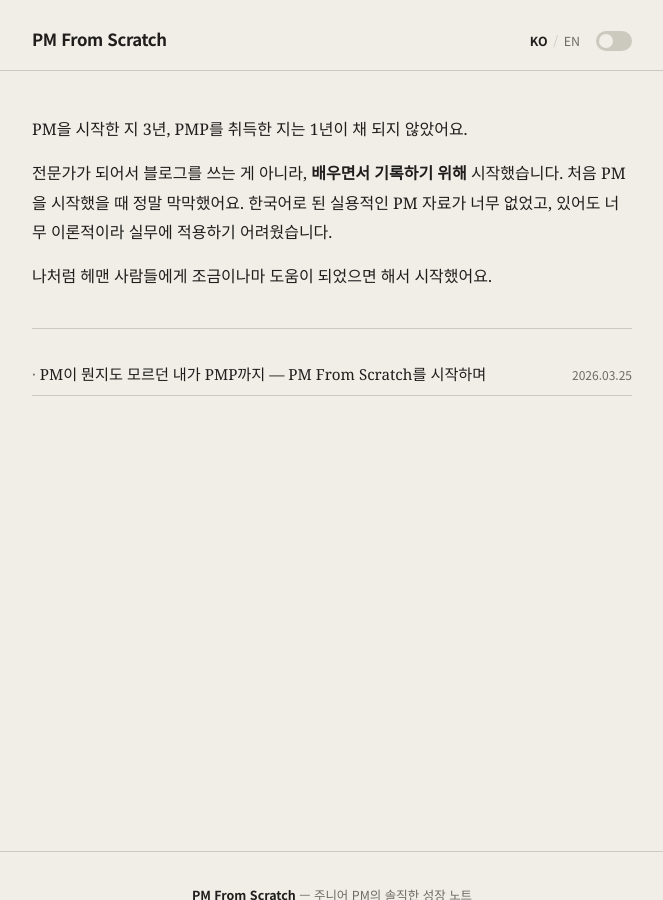
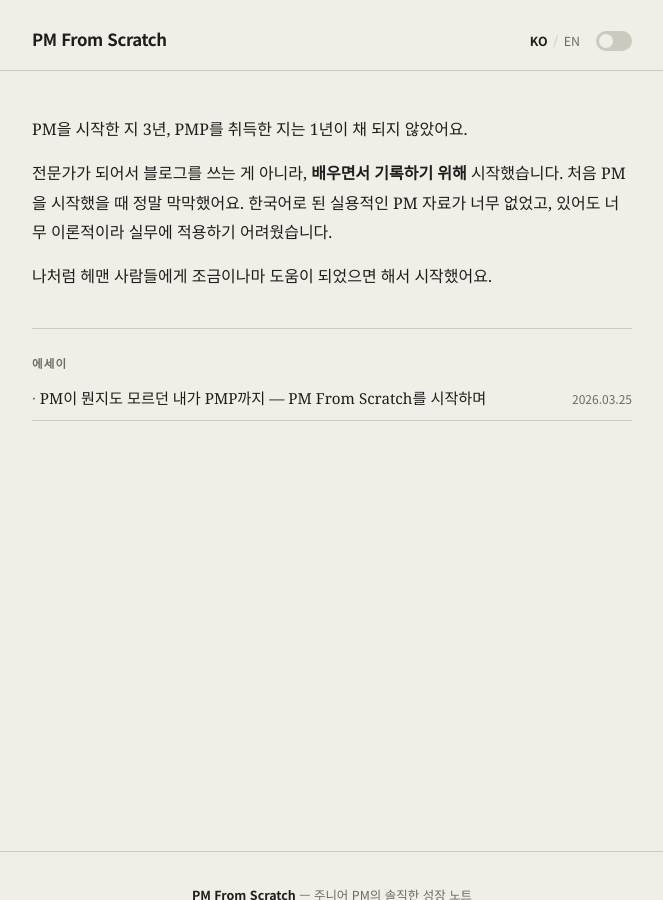
Before and after one commit to sumokmax-proj/pm-from-scratch, a Jekyll site: the page built from ko/index.html, in a window 1280 px wide and 900 px high. Shown: the whole window, without its empty margins (308-971 px from the left). Built offline with Jekyll 4.4.1, drawn with Linux system fonts in a browser that asks for light colours; some web fonts are replaced.

Commit message:
feat: category-based home layout (Essays / Short posts / Tutorials)
- Home page now groups posts by category with section headings
  styled like darioamodei.com (small caps, muted, uppercase)
- Category order: Essays → Short posts → Tutorials
- Sections only render when posts exist in that category
- Existing welcome post recategorized: fundamentals → essays
- New category slugs: essays, short-posts, tutorials
- Bilingual labels: KO 에세이/짧은 글/튜토리얼, EN Essays/Short posts/Tutorials

Co-Authored-By: Claude Sonnet 4.6 <noreply@anthropic.com>

```diff
--- a/_layouts/home.html
+++ b/_layouts/home.html
@@ -16,17 +16,41 @@ layout: default
   {% endif %}
 </div>
 
-{% if lang_posts.size > 0 %}
-  <ul class="post-list">
-    {% for post in lang_posts %}
-    <li class="post-list-item">
-      <a href="{{ post.url | relative_url }}">{{ post.title }}</a>
-      <span class="post-list-date">{{ post.date | date: "%Y.%m.%d" }}</span>
-    </li>
-    {% endfor %}
-  </ul>
-{% else %}
+{% if lang_posts.size == 0 %}
   <p class="no-posts">
     {% if page.lang == 'en' %}No posts yet. Check back soon!{% else %}아직 글이 없습니다. 곧 업데이트될 예정이에요!{% endif %}
   </p>
+{% else %}
+
+  {% assign category_list = "essays,short-posts,tutorials" | split: "," %}
+
+  {% for cat in category_list %}
+    {% assign cat_posts = lang_posts | where_exp: "p", "p.categories contains cat" %}
+    {% if cat_posts.size > 0 %}
+
+      <div class="post-section">
+        <h2 class="section-heading">
+          {% if cat == 'essays' %}
+            {% if page.lang == 'en' %}Essays{% else %}에세이{% endif %}
+          {% elsif cat == 'short-posts' %}
+            {% if page.lang == 'en' %}Short posts{% else %}짧은 글{% endif %}
+          {% elsif cat == 'tutorials' %}
+            {% if page.lang == 'en' %}Tutorials{% else %}튜토리얼{% endif %}
+          {% else %}
+            {{ cat }}
+          {% endif %}
+        </h2>
+        <ul class="post-list">
+          {% for post in cat_posts %}
+          <li class="post-list-item">
+            <a href="{{ post.url | relative_url }}">{{ post.title }}</a>
+            <span class="post-list-date">{{ post.date | date: "%Y.%m.%d" }}</span>
+          </li>
+          {% endfor %}
+        </ul>
+      </div>
+
+    {% endif %}
+  {% endfor %}
+
 {% endif %}
--- a/assets/css/main.scss
+++ b/assets/css/main.scss
@@ -133,6 +133,19 @@ img { max-width: 100%; height: auto; }
   margin-bottom: 0.9rem;
 }
 .home-profile p:last-child { margin-bottom: 0; }
+
+/* Post sections (Essays / Short posts / Tutorials) */
+.post-section { margin-bottom: 2.5rem; }
+
+.section-heading {
+  font-family: var(--font-sans);
+  font-size: 0.72rem;
+  font-weight: 700;
+  color: var(--c-muted);
+  text-transform: uppercase;
+  letter-spacing: .1em;
+  margin-bottom: 0.25rem;
+}
 
 /* Post list */
 .post-list { list-style: none; }
```
Also changed, not shown: _posts/en/2026-03-25-welcome.md (+1 -1 lines), _posts/ko/2026-03-25-welcome.md (+1 -1 lines).
